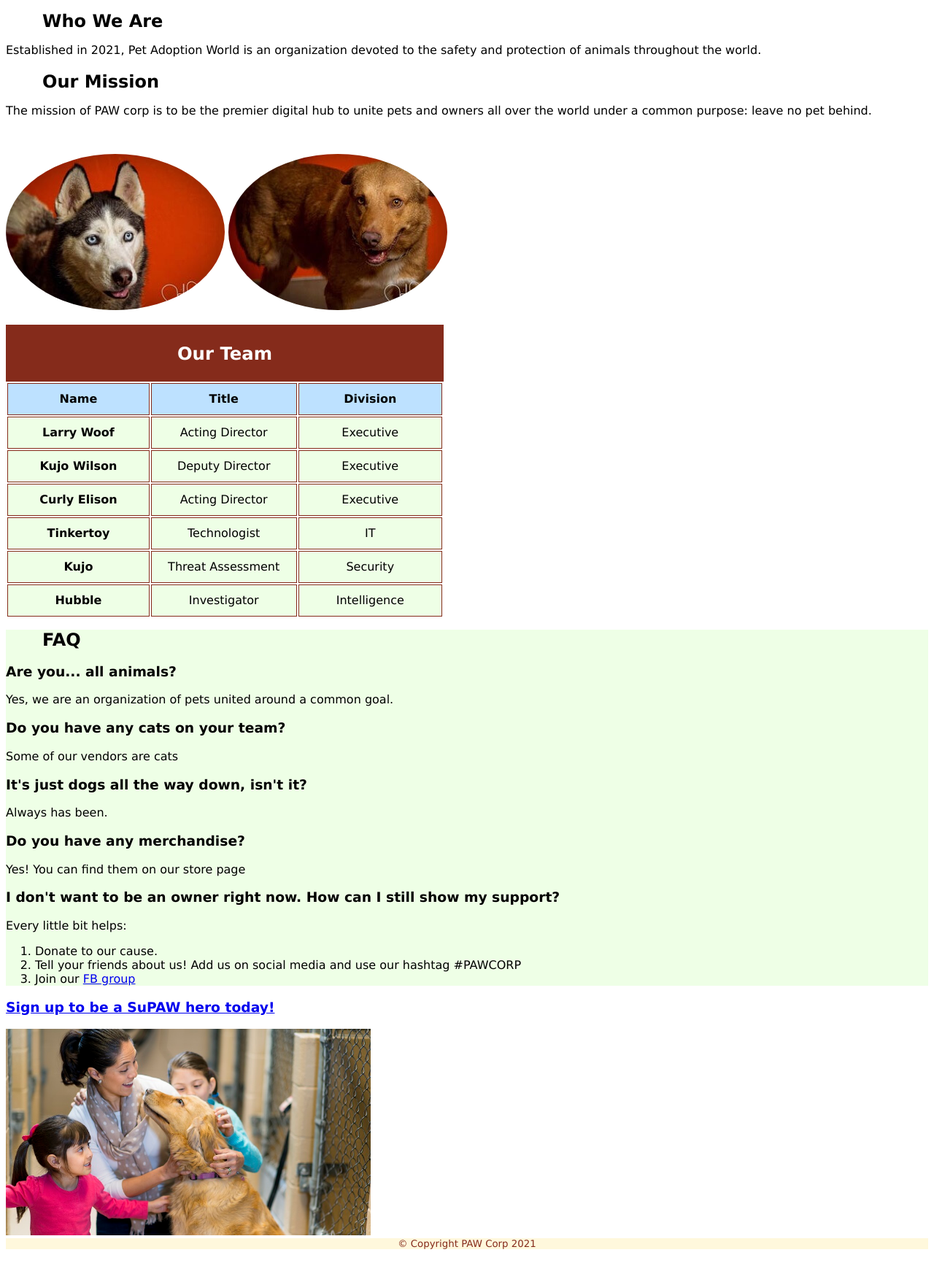
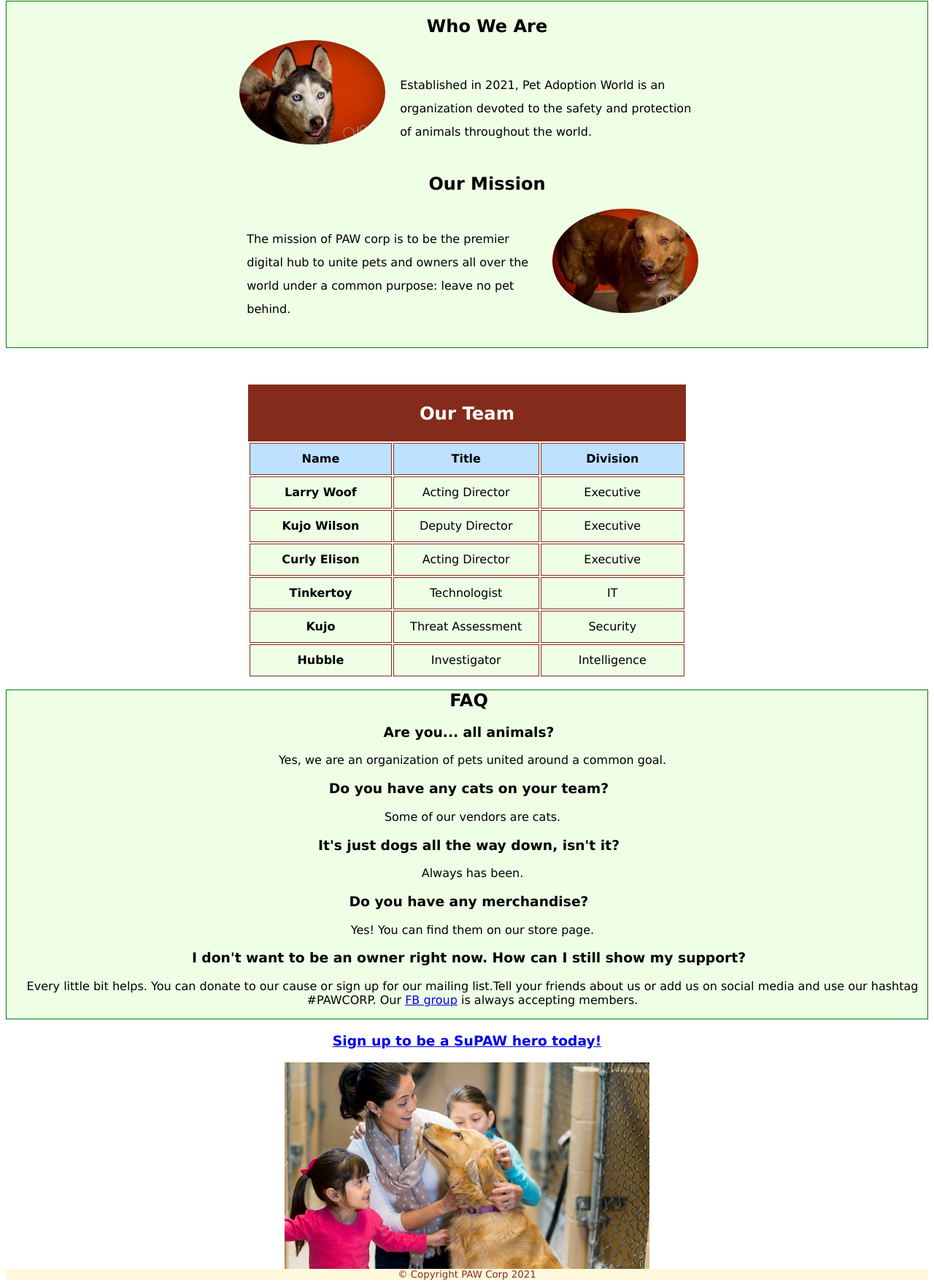
Before and after one commit to gamefensi/m1-assignment, a plain HTML site: page about.html in a window 1280 px wide. Shown: the part 754-2511 px from the top of the page at 73% size. Before the commit the page ends 2474 px from the top, so only its background shows below. Drawn offline with Linux system fonts and the light colour scheme.

Commit message:
centered items on About us pg using css

```diff
--- a/about.html
+++ b/about.html
@@ -1,17 +1,15 @@
 <!DOCTYPE html>
 <html lang="en">
 <head>
-    <meta charset="UTF-8">
-    <meta http-equiv="X-UA-Compatible" content="IE=edge">
-    <meta name="viewport" content="width=device-width, initial-scale=1.0">
+<meta charset="UTF-8" />
+<meta http-equiv="X-UA-Compatible" content="IE=edge" />
+<meta name="viewport" content="width=device-width, initial-scale=1.0" />
 <title>PAW: Pet Adoption World</title>
-    <link rel="stylesheet" href="style.css">
+<link rel="stylesheet" href="style.css" />
 </head>
 <body>
-
 <!-- Container to wrap everything -->
 <div id="container">
-
     <!-- Brand of website -->
     <header>
     <div id="main-header">
@@ -41,23 +39,49 @@
 
     <!-- Main Content -->
     <main>
+    <img
+        class="centerImg"
+        src="images/parents-kiss.jpg"
+        alt="cool dog"
+        width="400"
+    />
     <div id="corpIntro">
-            <img src="images/parents-kiss.jpg" alt="cool dog" width="400">
         <h2>Who We Are</h2>
-            <p>Established in 2021, Pet Adoption World is an organization devoted to the safety and protection of animals throughout the world.</p>
+        <div id="whoWeAre">
+        <img
+            class="team"
+            id="memberOne"
+            src="images/team.jpg"
+            alt="team member 1"
+            width="300"
+        />
+        <p>
+            Established in 2021, Pet Adoption World is an organization devoted
+            to the safety and protection of animals throughout the world.
+        </p>
+        </div>
+        <div id="ourMission">
         <h2>Our Mission</h2>
-            <p>The mission of PAW corp is to be the premier digital hub to unite pets and owners all over the world under a common purpose: leave no pet behind.</p>
+        <img
+            class="team id"
+            id="memberTwo"
+            src="images/team2.jpg"
+            alt="team member 1"
+            width="300"
+        />
+        <p>
+            The mission of PAW corp is to be the premier digital hub to unite
+            pets and owners all over the world under a common purpose: leave
+            no pet behind.
+        </p>
+        </div>
     </div>
     <!-- Our Team -->
     <div id="part2">
-            <!-- <span class="team"> -->
-                <img class="team" src="images/team.jpg" alt="team member 1" width="300">
-            <!-- </span> -->
-            <!-- <span class="team"> -->
-                <img class="team" src="images/team2.jpg" alt="team member 1" width="300">
-            <!-- </span> -->
         <table>
-                <caption><h3>Our Team</h3></caption>
+        <caption>
+            <h3>Our Team</h3>
+        </caption>
         <thead>
             <tr>
             <th>Name</th>
@@ -97,43 +121,49 @@
             <td>Intelligence</td>
             </tr>
         </tbody>
-                <tfoot>
-                </tfoot>
+        <tfoot></tfoot>
         </table>
     </div>
     <div id="FAQ">
         <h2>FAQ</h2>
         <h3>Are you... all animals?</h3>
-            <p>Yes, we are an organization of pets united around a common goal.</p>
+        <p>
+        Yes, we are an organization of pets united around a common goal.
+        </p>
         <h3>Do you have any cats on your team?</h3>
-            <p>Some of our vendors are cats</p>
+        <p>Some of our vendors are cats.</p>
         <h3>It's just dogs all the way down, isn't it?</h3>
         <p>Always has been.</p>
         <h3>Do you have any merchandise?</h3>
-            <p>Yes! You can find them on our store page</p>
-            <h3>I don't want to be an owner right now. How can I still show my support?</h3>
-            <p>Every little bit helps:
-                <ol>
-                    <li>Donate to our cause.</li>
-                    <li>Tell your friends about us! Add us on social media and use our hashtag #PAWCORP</li>
-                    <li>Join our <a href="https://facebook.com/pawtytyme">FB group</a></li>
-                </ol>
+        <p>Yes! You can find them on our store page.</p>
+        <h3>
+        I don't want to be an owner right now. How can I still show my
+        support?
+        </h3>
+        <p>
+        Every little bit helps. You can donate to our cause or sign up for
+        our mailing list.Tell your friends about us or add us on social
+        media and use our hashtag #PAWCORP. Our
+        <a href="https://facebook.com/pawtytyme">FB group</a> is always
+        accepting members.
         </p>
     </div>
     <div class="endpageCTA">
-            <h3><a href="/become-a-hero.html">Sign up to be a SuPAW hero today!</a> </h3>
+        <h3>
+        <a href="/become-a-hero.html">Sign up to be a SuPAW hero today!</a>
+        </h3>
     </div>
-        <img src="images/petadopt2.jpg" alt="Happy owner & kids with dog" width="500">
+    <img
+        class="centerImg"
+        src="images/petadopt2.jpg"
+        alt="Happy owner & kids with dog"
+        width="500"
+    />
     </main>
 
     <!-- Footer Information -->
-    <footer>
-        &copy; Copyright PAW Corp 2021
-    </footer>
-
+    <footer>&copy; Copyright PAW Corp 2021</footer>
 </div>
 <!-- End Container -->
-
-
 </body>
 </html>
--- a/style.css
+++ b/style.css
@@ -26,7 +26,6 @@ header h1 {
 .main-logo {
   width: 115px;
 }
-
 /* Navigation Section */
 .main-nav {
   text-align: center;
@@ -67,8 +66,21 @@ header h1 {
 .main-nav ul li.active a {
   color: #fff;
 }
-
-/* Footer */
+/* Main Section */
+main h1 {
+  margin-left: 10px;
+}
+main p {
+  margin-left: 10px;
+}
+.centerImg {
+  display: block;
+  margin: 0 auto 0 auto;
+}
+div .endpageCTA {
+  text-align: center;
+}
+/* Footer Section*/
 footer {
   text-align: center;
   background-color: cornsilk;
@@ -84,19 +96,62 @@ footer {
 /* About Us Page */
 /* Intro */
 #corpIntro {
+  margin-left: auto;
+  margin-right: auto;
+  margin-top: 10px;
   margin-bottom: 50px;
+  background-color: #eeffe6;
+  border: 1px solid green;
+  padding-left: 5px;
 }
 #corpIntro h2 {
   margin: 20px 0 0 50px;
+  text-align: center;
 }
+#corpIntro #whoWeAre {
+  width: 50%;
+  margin: 0 auto 0 auto;
+  padding: 5px
+}
+#corpIntro #whoWeAre img {
+  width: 200px;
+  margin: 0 20px 0 0;
+}
+#corpIntro #whoWeAre p {
+  padding-top: 30px;
+  line-height: 2em;
+}
+#corpIntro #memberOne {
+  float: left;
+}
+#corpIntro #memberTwo {
+  float: right;
+}
+#corpIntro #ourMission {
+  clear: both;
+  width: 50%;
+  margin: 0 auto 0 auto;
+  padding: 0 0 20px 0;
+}
+#corpIntro #ourMission img {
+  width: 200px;
+  margin: 20px 0 10px 20px;
+}
+#corpIntro #ourMission p {
+  padding-top: 30px;
+  line-height: 2em;
+}
+
+
 /* Our Team */
 .team {
   background-color: #fff;
   border-radius: 50%;
 }
 table {
+  display: block;
   width: 600px;
-  margin: 1em 0 1em 0;
+  margin: 1em auto 1em auto;
   position: relative;
 }
 caption {
@@ -125,6 +180,11 @@ td:first-child {
 /* FAQ */
 #FAQ {
   background-color: #eeffe6;
+  border: 1px solid green;
+  padding-left: 5px;
+  display: block;
+  margin: 0 auto 0 auto;
+  text-align: center;
 }
 #FAQ h2 {
   margin: 0 50px;
@@ -184,24 +244,31 @@ label {
 
 /* Our Pets Page */
 
-#album li {
+/* #album li {
   position: relative;
-}
+} */
 #photo {
   display: inline-block;
+  position: relative;
   margin: 5px;
+  border: 2px outset cadetblue;
 }
 #photo figcaption {
   text-align: center;
   /* text-transform: uppercase; */
-  font-family:'Segoe UI', Tahoma, Geneva, Verdana, sans-serif;
-  background-color:burlywood ;
+  font-family: "Segoe UI", Tahoma, Geneva, Verdana, sans-serif;
+  background: linear-gradient(45deg, #deb887, #f0f8ff);
   font-size: large;
   font-weight: bold;
   padding: 5px 0 1px 0;
 }
 #photo figcaption p {
-  font-weight:lighter ;
+  font-weight: lighter;
+  text-align: left;
+  margin: 5px;
+  padding: 5px;
+  border: 1px solid;
+  background-color: rgb(158, 211, 212);
 }
 div .desc {
   visibility: hidden;
@@ -214,6 +281,6 @@ div .desc {
   background-color: rgba(255, 255, 255, 0.747);
   width: 280px;
 }
-main #album li:hover .desc{
-  visibility:visible;
+main #album li:hover .desc {
+  visibility: visible;
 }
```
Also changed, not shown: our-pets.html (+12 -13 lines). Lines whose indentation alone changed are shown as unchanged.
